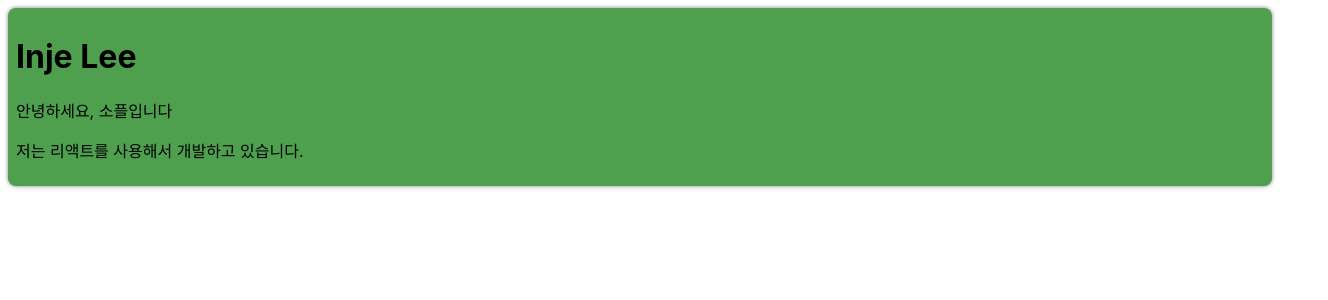
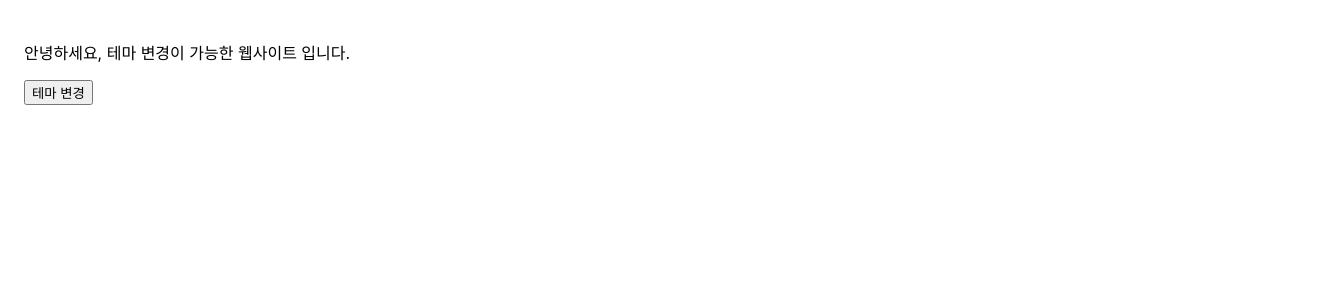
Before and after one commit to lkh0118/23-React1, a React (Create React App) app: page / in a window 1280 px wide. Shown: the top 300 px of the page, 1328 px wide, since content can reach past the window. Built offline with nearby package versions, Linux system fonts and the light colour scheme.

Commit message:
Edit manyFile
2교시 끝난 후 commit

```diff
--- /dev/null
+++ b/src/chapter_14/DarkOrLight.jsx
@@ -0,0 +1,23 @@
+import { useState, useCallback } from "react";
+import ThemeContext from "./ThemeContext";
+import MainContent from "./MainContent";
+
+function DarkOrLight(props) {
+    const [theme, setTheme] = useState("light");
+
+    const toggleTheme = useCallback(() => {
+        if(theme == "light"){
+            setTheme("dark");
+        } else if (theme == "dark") {
+            setTheme("light");
+        }
+    }, [theme]);
+
+    return (
+        <ThemeContext.Provider value={{ theme, toggleTheme }}>
+            <MainContent />
+        </ThemeContext.Provider>
+    );
+}
+
+export default DarkOrLight;
--- /dev/null
+++ b/src/chapter_14/MainContent.jsx
@@ -0,0 +1,23 @@
+import { useContext } from "react";
+import ThemeContext from "./ThemeContext";
+
+function MainContent(props) {
+    const { theme, toggleTheme } = useContext(ThemeContext);
+
+    return(
+        <div
+            style={{
+                width: "100vw",
+                height:"100vh",
+                padding:"1.5rem",
+                backgroundColor: theme == "light" ? "white" : "black",
+                color: theme == "light" ? "black" : "white",
+            }}
+        >
+            <p>안녕하세요, 테마 변경이 가능한 웹사이트 입니다.</p>
+            <button onClick={toggleTheme}>테마 변경</button>
+        </div>
+    );
+}
+
+export default MainContent;
--- /dev/null
+++ b/src/chapter_14/ThemeContext.jsx
@@ -0,0 +1,5 @@
+import React from "react";
+const ThemeContext = React.createContext();
+ThemeContext.displayName = "themeContext";
+
+export default ThemeContext;
--- a/src/index.js
+++ b/src/index.js
@@ -12,11 +12,12 @@
 import SignUp from './chapter_11/SignUp';
 import Calculator from './chapter_12/Calculator';
 import ProfileCard from './chapter_13/ProfileCard';
+import DarkOrLight from './chapter_14/DarkOrLight';
 
 const root = ReactDOM.createRoot(document.getElementById('root'));
 root.render(
   <React.StrictMode>
-    <ProfileCard />
+    <DarkOrLight />
   </React.StrictMode>
 );
 
```
